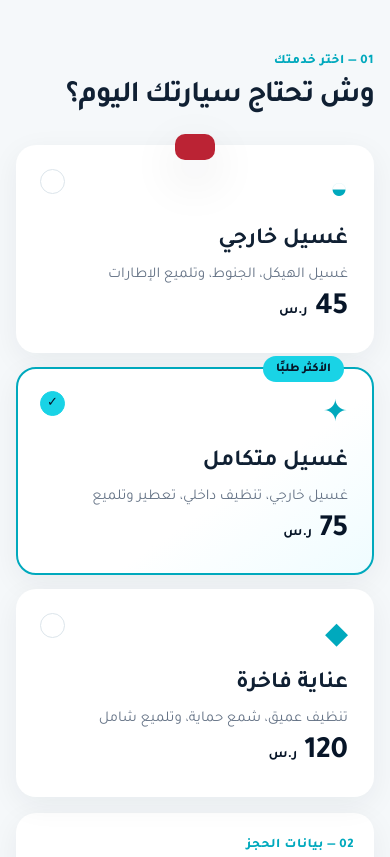
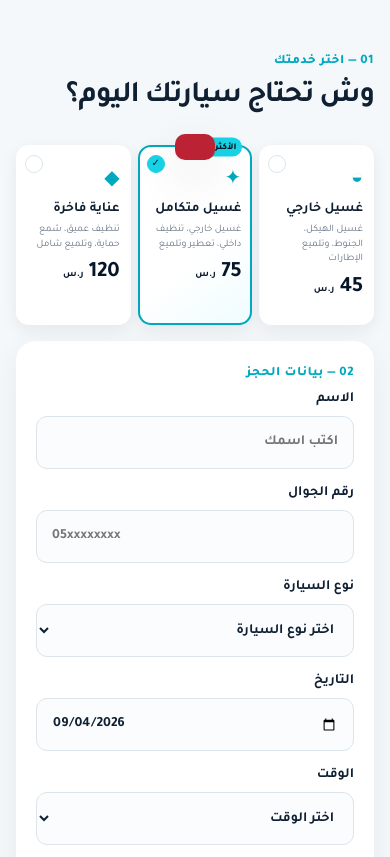
Before and after one commit to washiiiiing/wash, a plain HTML site: page index.html in a window 390 px wide. Shown: the part 780-1637 px from the top of the page. Drawn offline with nearby package versions, Linux system fonts and the light colour scheme.

Commit message:
Add files via upload

```diff
--- a/style.css
+++ b/style.css
@@ -25,3 +25,21 @@
 }
 
 @media(max-width:420px){.hero{min-height:700px}.hero-image{height:315px}.hero-copy{bottom:36px}.trust-row{grid-template-columns:1fr 1fr}.trust-row span:last-child{grid-column:1/-1}}
+
+/* الباقات الثلاث في صف واحد على الجوال مثل نسخة اللابتوب */
+@media(max-width:800px){
+  .packages-grid{grid-template-columns:repeat(3,minmax(0,1fr));gap:7px}
+  .package-card{min-width:0;min-height:180px;padding:15px 9px 12px;border-radius:13px;box-shadow:0 5px 16px rgba(13,33,56,.07)}
+  .package-card:hover{transform:none}
+  .package-check{left:7px;top:8px;width:18px;height:18px;font-size:10px}
+  .package-icon{height:29px;font-size:20px;margin-top:3px}
+  .package-card strong{font-size:clamp(12px,3.5vw,15px);line-height:1.25;margin:7px 0 5px;white-space:nowrap}
+  .package-card small{font-size:10px;line-height:1.45;display:-webkit-box;-webkit-box-orient:vertical;-webkit-line-clamp:3;overflow:hidden}
+  .package-card b{font-size:22px;line-height:1;margin-top:10px}.package-card b i{font-size:10px}
+  .popular{right:8px;left:auto;padding:4px 6px;font-size:9px;white-space:nowrap}
+}
+
+@media(max-width:380px){
+  .booking-wrap{padding-right:10px;padding-left:10px}.packages-grid{gap:5px}
+  .package-card{padding-right:7px;padding-left:7px}.package-card strong{font-size:12px}.package-card small{font-size:9px}
+}
```
